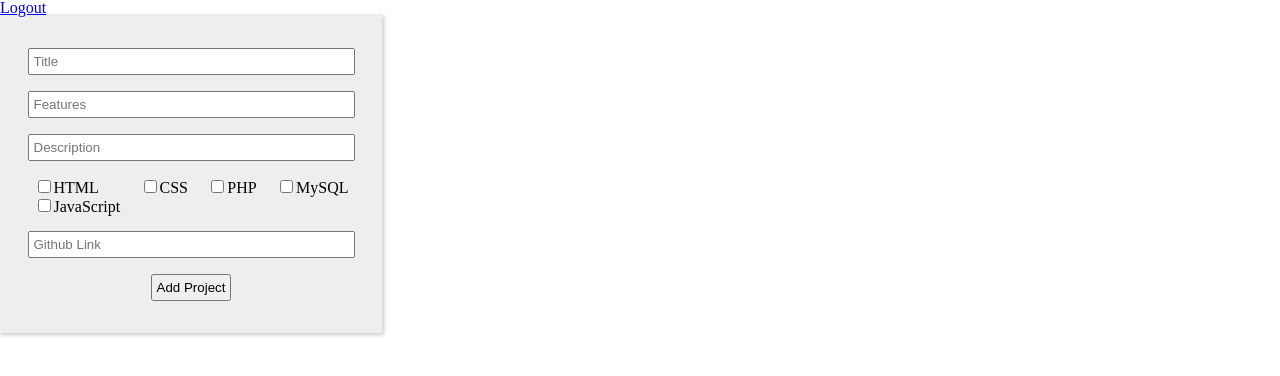
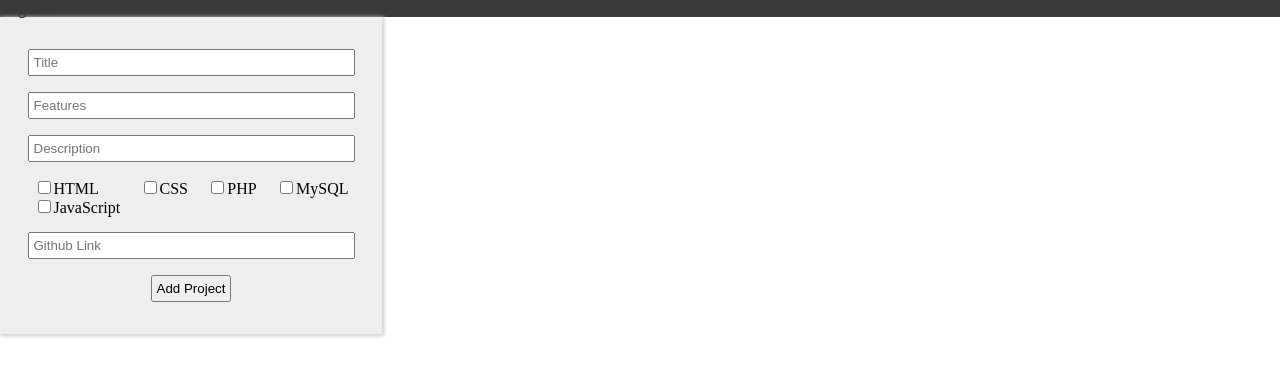
Before and after one commit to willebergh/dashboard, a PHP site: page / in a window 1280 px wide. Shown: the top 376 px of the page. Run offline with PHP 8.4, Linux system fonts and the light colour scheme; the visitor is signed in with stand-in values (Sample User, id 1).

Commit message:
added guidelines and header styling

```diff
--- /dev/null
+++ b/assets/css/header.css
@@ -0,0 +1,4 @@
+.header {
+  display: block;
+  background-color: var(--main-gray-color);
+}
--- a/assets/css/main.css
+++ b/assets/css/main.css
@@ -1,3 +1,23 @@
+:root {
+  /* GUIDE LINES */
+  /* COLOR SCHEME */
+  --main-gray-color: #3A3A3A;
+  --main-blue-color: #1794de;
+  --main-white-color: #FFFFFF;
+  /* FONTS */
+  --main-font: 'Open Sans', sans-serif;
+  --main-alt-font: 'Roboto Mono', monospace;
+}
+
+h1, h2, h3, h4, h5, h6 {
+  font-family: var(--main-alt-font);
+}
+p, a {
+  font-family: var(--main-font);
+  text-decoration: none;
+  color: var(--main-gray-color);
+}
+
 .project_adder_form_container {
   display: block;
   width: 350px;
--- a/assets/inc/header.inc.php
+++ b/assets/inc/header.inc.php
@@ -5,6 +5,7 @@
     <title>Dashboard</title>
     <link rel="stylesheet" href="/dashboard/assets/css/reset.css">
     <link rel="stylesheet" href="/dashboard/assets/css/main.css">
+    <link rel="stylesheet" href="/dashboard/assets/css/header.css">
   </head>
   <body>
     <header class="header">
```
